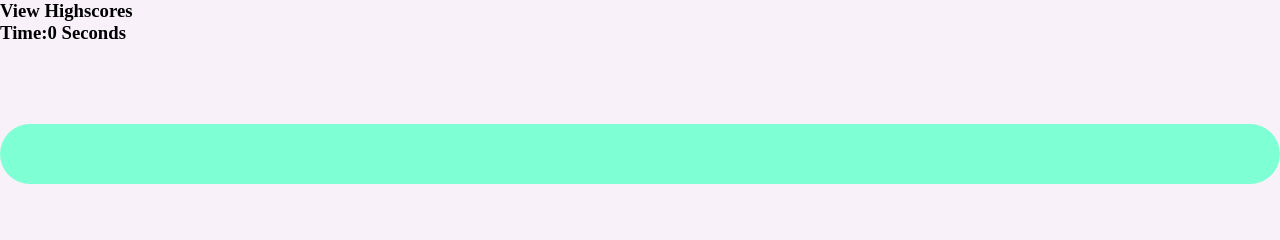
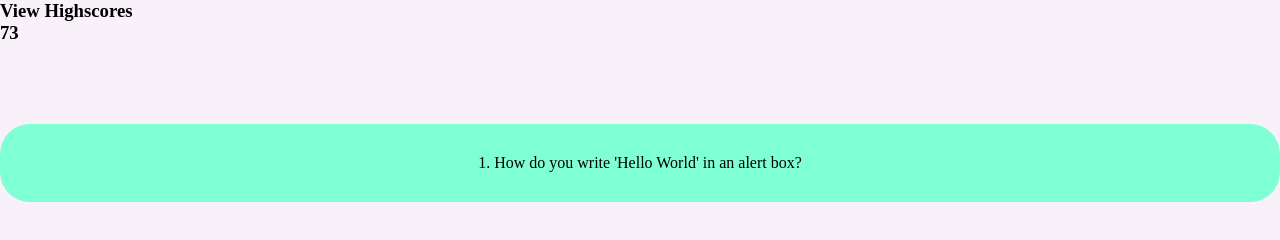
Before and after one commit to AlinaB108/code-quiz, a plain HTML site: page index.html in a window 1280 px wide. Both pictures are taken after a click on the button "Start". Drawn offline with Linux system fonts and the light colour scheme.

Commit message:
Redid array with questions again, redid startQuiz function and added a simple updateTimer function

```diff
--- a/assets/script.js
+++ b/assets/script.js
@@ -1,131 +1,107 @@
-// What is the expected behavior for the user (what user sees)
-//A user opens the page and sees the timer and highscore at the top of the page. Below there is a heading with quiz name and rules, a bit lower there is a start button.
-//When user clicks on a button the quiz starts
-//The timer starts the countdown
-//There is a question and 4 answers, when user clicks on one of the answers he is presented with next question
-//Also, if answer was correct user gets score points, if answer was wrong he loses 15sec
+//Questions
+var quizQuestions = [
+  {
+    question: "How do you write 'Hello World' in an alert box?",
+    choices: ["msgBox('Hello World');" , "alert('Hello World);" , "msg('Hello World');" , "alertBox('Hello World);"],
+    answer: "alert('Hello World);"
+  },
 
+  {
+    question: "How do you call a function named 'myFunction'?",
+    choices: ["call function myFunction()" , "call myFunction()" , "myFunction()" , "function call myFunction()"],
+    answer: "myFunction"
+  },
+
+  {
+    question: "How to write an IF statement?",
+    choices: ["if i === 5 then" , "if (i == 5)" , "if i = 5 then" , "if i = 5"],
+    answer: "if (i == 5)"
+  },
+
+  {
+    question: "How does a FOR loop start?",
+    choices: ["for (i = 0; i <= 5)" , "for i = 1 to 5" , "for (i = 0; i <=5; i++)" , "for (i <=5; i++)"],
+    answer: "for (i = 0; i <=5; i++)"
+  },
+
+  {
+    question: "Which event occurs when the user clicks on an HTML element?",
+    choices: ["onclick" , "onmouseover" , "onmouseclick" , "onchange"],
+    answer: "onclick"
+  },
+
+  {
+    question: "What will the following  code return: Boolean(10 > 9)?",
+    choices: ["NaN", "Undefined", "true", "false"],
+    answer: "true"
+  },
+
+  {
+    question: "Which of the followings are primitive data types in JavaScript?",
+    choices: ["String" , "Number" , "Boolean" , "All of the above"],
+    answer: "All of the above",
+  },
+
+  {
+    question: "What is null in JavaScript?",
+    choices: ["Empty string value" , "Absence of a value" , "Unknown value" , "Zero value"],
+    answer: "Zero value"
+  },
+
+  {
+    question: "Which of the following object represent parameters of current function inside any function?",
+    choices: ["Global" , "arguments" , "this" , "Object"],
+    answer: "arguments"
+  },
+
+  {
+    question: "A variable declared without var keyword inside a function will become _______ variable.",
+    choices: ["local" , "global" , "block" , "undefined"],
+    answer: "global"
+  }
+];
+
+//Variables
 var rules = document.getElementById("rules");
 var startBtn = document.getElementById("startBtn");
 var rules = document.getElementById("introduction");
 var quizField = document.getElementById("quizField");
 var question = document.getElementById("question");
-var answerBtn = document.getElementById("answerBtn");
+var answer = document.getElementById("answer");
+var correctWrong = document.getElementById("correctWrong");
 var currentQuestionIndex = 0;
 var timeLeft = 75;
 var score = 0;
+var timerInterval;
 
+//Keeps the quizField hidden before we start the game
 quizField.style.visibility = "hidden";
-// Create answerBtn and add it later
+
 startBtn.addEventListener('click', startQuiz);
 
+//Function which hides some blocks with text
 function startQuiz() {
   startBtn.style.display = "none";
   introduction.style.display = "none";
   quizField.style.visibility = "visible";
-  currentQuestionIndex = 0;
-  score = 0;
-  timeLeft = 75;
+  timerInterval = setInterval(updateTimer, 1000);
+  showQuestion();
+  // showHighScore(); add a function later
 }
 
-var quizQuestions = [
-  {
-    question: "How do you write 'Hello World' in an alert box?",
-    answers: [
-      {text: "msgBox('Hello World');", correct: false},
-      {text: "alert('Hello World);", correct: true},
-      {text: "msg('Hello World');", correct: false},
-      {text: "alertBox('Hello World);", correct: false}
-    ]
-  },
+//Function which shows the questions after we clicked the button
+function showQuestion() {
+    //Display questions
+    var quizState = quizQuestions[currentQuestionIndex];
+    quizField.innerText= `${currentQuestionIndex + 1}. ${quizState.question}`;
+    answerField.innerHTML='';
+}
 
-  {
-    question: "How do you call a function named 'myFunction'?",
-    answers: [
-      {text: "call function myFunction()", correct: false},
-      {text: "call myFunction()", correct: false},
-      {text: "myFunction()", correct: true},
-      {text: "function call myFunction()", correct: false}
-    ]
-  },
-
-  {
-    question: "How to write an IF statement?",
-    answers: [
-      {text: "if i === 5 then", correct: false},
-      {text: "if (i == 5)", correct: true},
-      {text: "if i = 5 then", correct: false},
-      {text: "if i = 5", correct: false}
-    ]
-  },
-
-  {
-    question: "How does a FOR loop start?",
-    answers: [
-      {text: "for (i = 0; i <= 5)", correct: false},
-      {text: "for i = 1 to 5", correct: false},
-      {text: "for (i = 0; i <=5; i++)", correct: true},
-      {text: "for (i <=5; i++)", correct: false}
-    ]
-  },
-
-  {
-    question: "Which event occurs when the user clicks on an HTML element?",
-    answers: [
-      {text: "onclick", correct: true},
-      {text: "onmouseover", correct: false},
-      {text: "onmouseclick", correct: false},
-      {text: "onchange", correct: false}
-    ]
-  },
-
-  {
-    question: "What will the following  code return: Boolean(10 > 9)?",
-    answers: [
-      {text: "NaN", correct: false},
-      {text: "Undefined", correct: false},
-      {text: "true", correct: true},
-      {text: "false", correct: false}
-    ]
-  },
-
-  {
-    question: "Which of the followings are primitive data types in JavaScript?",
-    answers: [
-      {text: "String", correct: false},
-      {text: "Number", correct: false},
-      {text: "Boolean", correct: false},
-      {text: "All of the above", correct: true}
-    ]
-  },
-
-  {
-    question: "What is null in JavaScript?",
-    answers: [
-      {text: "Empty string value", correct: false},
-      {text: "Absence of a value", correct: false},
-      {text: "Unknown value", correct: false},
-      {text: "Zero value", correct: true}
-    ]
-  },
-
-  {
-    question: "Which of the following object represent parameters of current function inside any function?",
-    answers: [
-      {text: "Global", correct: false},
-      {text: "arguments", correct: true},
-      {text: "this", correct: false},
-      {text: "Object", correct: false}
-    ]
-  },
-
-  {
-    question: "A variable declared without var keyword inside a function will become _______ variable.",
-    answers: [
-      {text: "local", correct: false},
-      {text: "global", correct: true},
-      {text: "block", correct: false},
-      {text: "undefined", correct: false}
-    ]
+//Timer
+function updateTimer() {
+  timeLeft--;
+  if (timeLeft <= 0) {
+      endQuiz();
   }
-];
+  timer.textContent = timeLeft;
+}
--- a/index.html
+++ b/index.html
@@ -25,7 +25,11 @@
 
     <section id="quizField">
       <div id="question"></div>
-      <div id="answerBtn"></div>
+      <div id="answerField">
+        <ul id="answer"></div>
+        <div id="correctWrong"></div>
+      </div>
+
     </section>
   </main>
 
```
